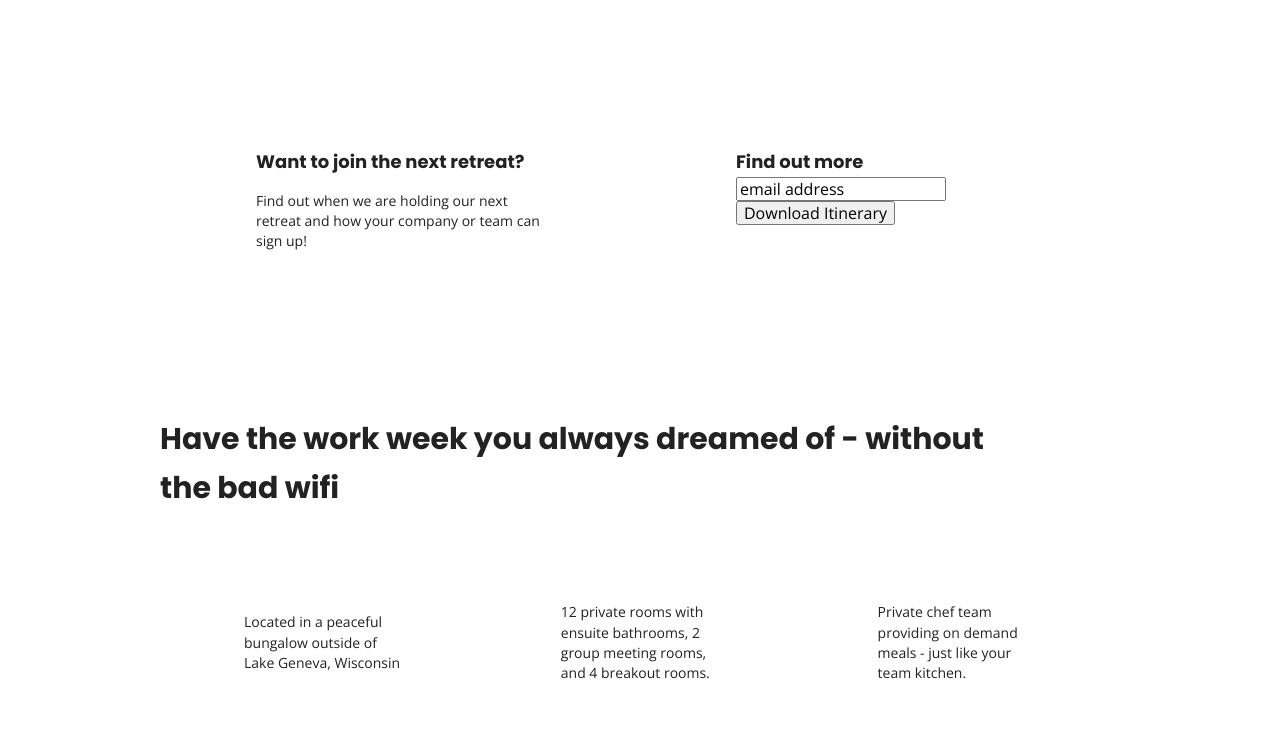
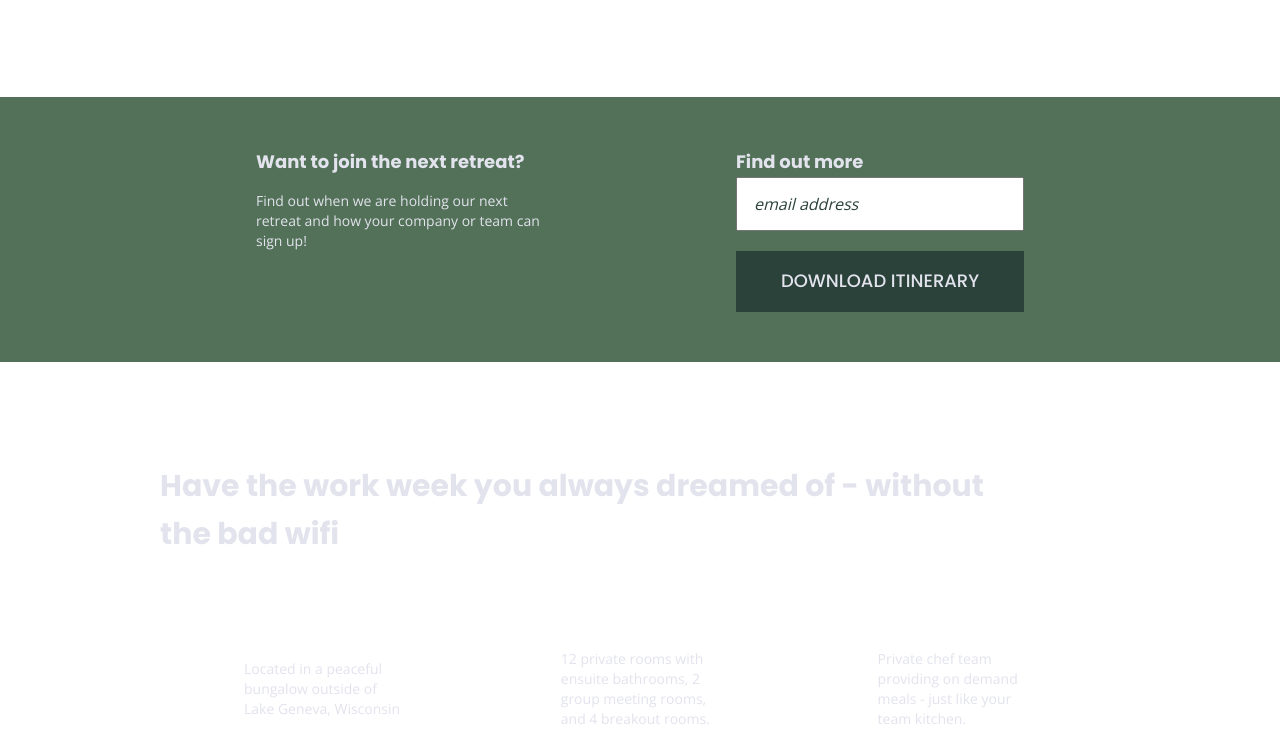
Before and after one commit to lbavenell/unplugged, a website built with Parcel: page index.html in a window 1280 px wide. Shown: the part 325-1065 px from the top of the page. Built offline with nearby package versions, Linux system fonts and the light colour scheme.

Commit message:
Added form button and styles

```diff
--- a/css/main.css
+++ b/css/main.css
@@ -106,6 +106,7 @@ html {
 body {
   font-family: 'Open Sans', sans-serif;
   font-size: 1em;
+  color: #e2e3ed;
 }
 
 ul,
@@ -170,6 +171,34 @@ h1, h2, h3, h4, ul, li{
   padding: 0;
   margin: 0;
 }
+
+aside .form {
+  margin-top: 30px;
+}
+
+input[type=text] {
+  box-sizing: border-box;
+  width: 100%;
+  color: #2a423a;
+  font-style: italic;
+  padding: 1em;
+}
+
+input[type=button] {
+  width: 100%;
+  padding: 20px 0;
+  margin-top: 20px;
+  background-color: #2a423a;
+  font-family: 'Poppins', Helvetica, Arial, sans-serif;
+  font-weight: 500;
+  font-size: 1.125em;
+  color: #e2e3ed;
+  border: none;
+  text-align: center;
+  text-transform: uppercase;
+}
+
+
 /* Header - Footer Styles */
 
 header,
@@ -181,6 +210,7 @@ footer {
 }
 
 header {
+  background-color: #202322;
   padding: 15px 0;
 }
 
@@ -210,15 +240,20 @@ header nav ul {
   display: flex;
   justify-content: space-around;
   list-style-type: none;
+  text-transform: uppercase;
+  font-weight: bold;
   width: 100%;
 }
 
 footer {
   flex-direction: column nowrap;
+  background-color: #202322;
+  text-align: center;
 }
 
 footer p {
   margin: 0;
+
 }
 
 footer .content-wrapper {
@@ -234,6 +269,7 @@ footer .social-icons {
   display: flex;
   justify-content: space-around;
   align-items: center;
+  background-color: #527158;
 }
 
 footer .social-icons p {
@@ -264,6 +300,9 @@ aside {
   justify-content: center;
   align-items: center;
   flex-flow: row wrap;
+  background-color: #527158;
+
+  font-weight: normal;
 }
 
 /* Home Features */
@@ -272,6 +311,7 @@ aside {
   display: flex;
   justify-content: center;
   flex-flow: row wrap;
+
 }
 
 .features h2 {
@@ -299,6 +339,7 @@ aside {
   display: flex;
   justify-content: center;
   flex-flow: row wrap;
+  background-color: #2a423a;
 }
 
 .reviews h2 {
@@ -316,6 +357,7 @@ aside {
   justify-content: center;
   align-items: center;
   flex-flow: row wrap;
+  background-color: #527158;
 
 }
 .contact-section {
@@ -323,7 +365,7 @@ aside {
   justify-content: center;
   align-items: center;
   flex-flow: row wrap;
-
+  background-color: #2a423a;
 }
 
 .contact-content p {
@@ -336,6 +378,7 @@ aside {
   justify-content: center;
   align-items: center;
   flex-flow: row wrap;
+  background-color: #527158;
 }
 
 .faq .content-wrapper {
```
